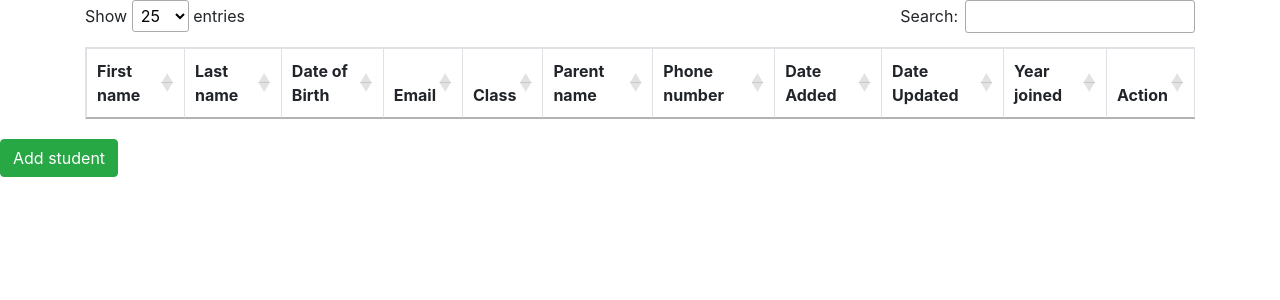
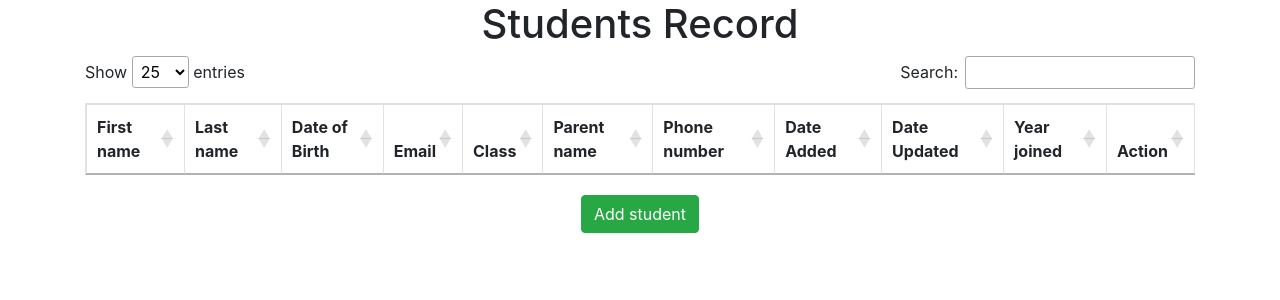
Before and after one commit to ShamlaHameed123/studentDataTable, a Django app: page /home/ in a window 1280 px wide. Shown: the top 300 px of the page. Run offline with Django 3.2, Linux system fonts and the light colour scheme; lists and menus that the app fills with data are empty; some libraries are stand-ins or nearby versions.

Commit message:
minor fixes in alignment

```diff
--- a/tableView/tableApp/templates/index.html
+++ b/tableView/tableApp/templates/index.html
@@ -8,7 +8,7 @@
   <link rel="stylesheet" type="text/css" href="https://cdn.datatables.net/1.10.23/css/jquery.dataTables.css">
 
 
-
+<h1 align="center"> Students Record </h1>
 </head>
 
 <body>
@@ -79,6 +79,8 @@ $(document).ready(function() {
 } );
 
   </script>
+  <div align="center">
   <a type="button" class="btn btn-success" href="http://localhost:8000/student/api/create">Add student</a>
+</div>
 </body>
 </html>
```
